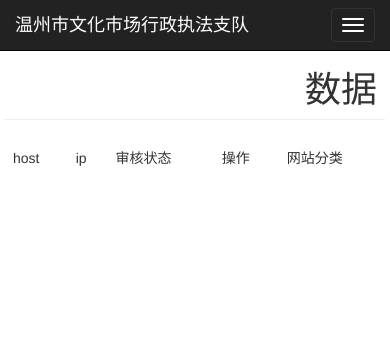
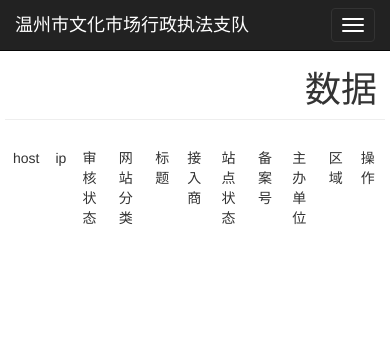
Before and after one commit to Mark-Shine/station, a Django app: template cohost/templates/cohost/data.html in a window 390 px wide; the page is wider, and only the part inside the window is pictured. Shown: the top 351 px of that part. Run offline with Django 3.2, Linux system fonts and the light colour scheme; the template is opened without the code that fills it, so the values that code supplies are empty; some libraries are stand-ins or nearby versions.

Commit message:
修改列表，浮层编辑

```diff
--- a/cohost/templates/base.html
+++ b/cohost/templates/base.html
@@ -39,7 +39,7 @@
     <div class="container-fluid">
           <div class="row">
                 <!-- 边栏 -->
-                <div class="col-sm-3 col-md-2 sidebar">
+                <div class="col-sm-3 col-md-1 sidebar">
                   <ul class="nav nav-sidebar">
                     <li class={{home_active}}><a href="{%url 'home'%}">概述</a></li>
                     <li class={{data_active}}><a href="{%url 'data'%}">数据</a></li>
@@ -53,7 +53,7 @@
                   </ul>
                 </div>
                 <!-- 主要内容 -->
-                <div class="col-sm-9 col-sm-offset-3 col-md-10 col-md-offset-2 main">
+                <div class="col-sm-9 col-sm-offset-3 col-md-11 col-md-offset-1 main">
                 {% block mod_content%}
 
                 {%endblock%}
--- a/cohost/templates/cohost/data.html
+++ b/cohost/templates/cohost/data.html
@@ -6,25 +6,47 @@
 <div >
     {{filter_section}}
 </div>
+
+
+<div class="modal fade" tabindex="-1" role="dialog" aria-labelledby="myLargeModalLabel" aria-hidden="true" id="J_Edit_Data">
+  <div class="modal-dialog modal-lg">
+    <div class="modal-content" id="J_Edit_Data_Content" style="width:800px">
+
+    </div>
+  </div>
+</div>
+
 <table class="table ">
     <thead>
         <tr>
             <td>host</td>
             <td>ip</td>
             <td>审核状态</td>
+            <td>网站分类</td>
+            <td>标题</td>
+            <td>接入商</td>
+            <td>站点状态</td>
+            <td>备案号</td>
+            <td>主办单位</td>
+            <td>区域</td>
             <td>操作</td>
-            <td>网站分类</td>
         </tr>
 
     </thead>
     <tbody>
     {%for d in objects %}
         <tr>
-            <td><a href="http://{{d.uri}}" target="_blank">{{d.uri}}</a></td>
+            <td title="{{d.uri}}"><a href="http://{{d.uri}}" target="_blank">{{d.uri|truncatechars:16}}</a></td>
             <td>{{d.ip}}</td>
-            <td>{{d.get_state_display}}</td>
-            <td><a href="{% url 'detail' pk=d.id %}">详情</a></td>
+            <td><button title="处理意见" data-content="{{w.data.beizhu|default:"无"}}" type="button" class="btn btn-sm btn-link popover-dismiss" data-toggle="popover">{{d.get_state_display}}</button></td>
             <td>{{d.cate|default:""}}</td>
+            <td title="{{d.title}}">{{d.title|truncatechars:10}}</td>
+            <td>{{d.IPS|default:""|truncatechars:10}}</td>
+            <td id="J-Site-Status"><span >等待...</span><span id="J-Success-Site"class="hidden">正常</span><span class="hidden" id="J-Error-Site">异常</span> </td>
+            <td>{{d.icpno|default:''}}</td>
+            <td title="{{d.organizers}}">{{d.organizers|default:""|truncatechars:5}}</td>
+            <td>{{d.area.name|default:''}}</td>
+            <td><button  data-toggle="modal" data-target="#J_Edit_Data" class="btn btn-link J_Edit_Button" id="{{d.id}}" url="{%url "detail" pk=d.id%}">编辑</button></td>
         </tr>
 
     {%endfor%}
@@ -35,4 +57,23 @@
 
 {{pagination}}
 
+<script type="text/javascript">
+$('.popover-dismiss').popover({
+  trigger: 'focus'
+})
+    $(".J_Edit_Button").on("click", function(e) {
+            var b_id = $(this).attr("id");
+            var b_url = $(this).attr("url");
+            $.ajax(b_url,
+            {
+                type:"GET",
+                success: function (data) {
+                    $("#J_Edit_Data_Content").html(data)
+           },
+
+            })
+        });
+
+</script>
+
 {%endblock%}
--- a/cohost/templates/cohost/detail.html
+++ b/cohost/templates/cohost/detail.html
@@ -2,8 +2,8 @@
 {% load crispy_forms_tags %}
 
 {%block mod_content%}
-<h1 class="page-header">数据</h1>
-<table class="table ">
+<!-- <h1 class="page-header">数据</h1> -->
+<!-- <table class="table ">
     <thead>
         <tr>
             <td>ip</td>
@@ -32,7 +32,7 @@
             <td>{{d.area.name|default:''}}</td>
         </tr>
     </tbody>
-</table>
+</table> -->
 
  <div class="panel-group" id="accordion">
         <div class="panel panel-default">
```
Also changed, not shown: cohost/templates/cohost/edit_data.html (added, +12 -0 lines), cohost/views.py (+3 -7 lines).
